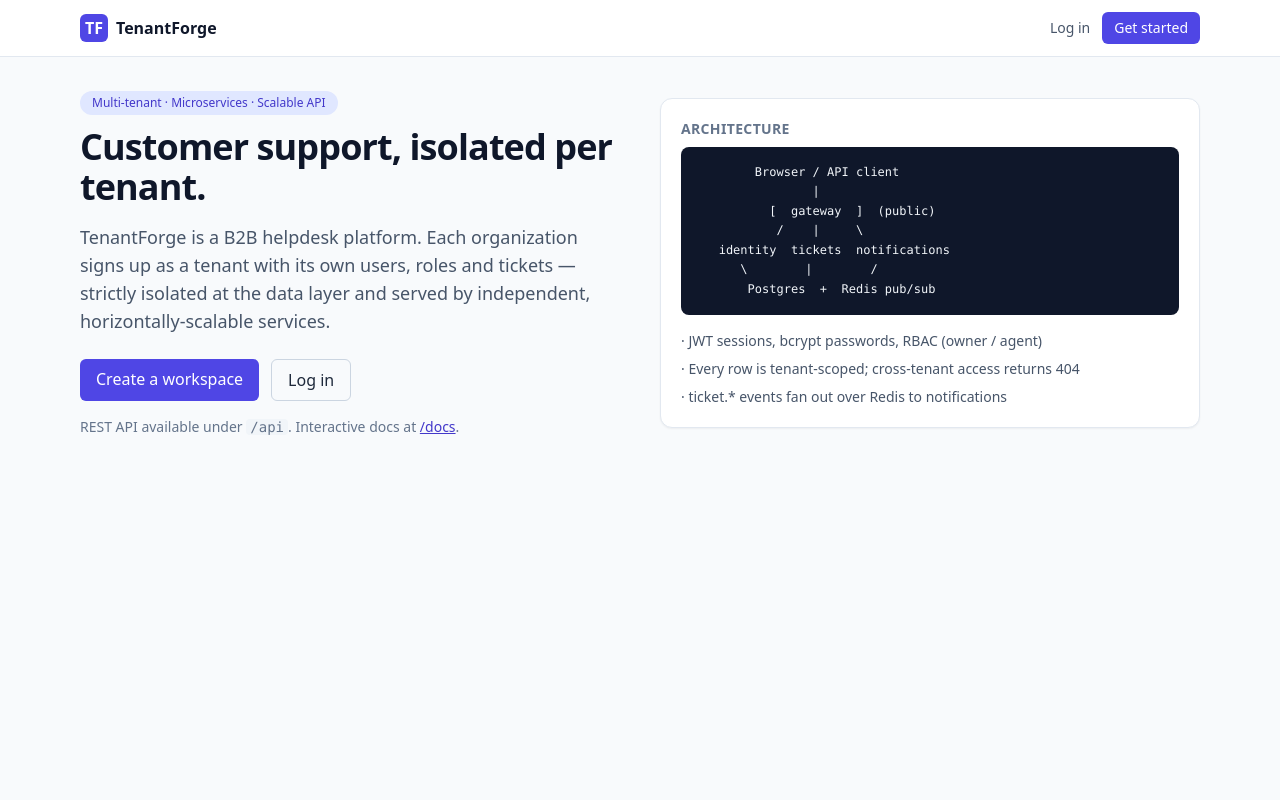
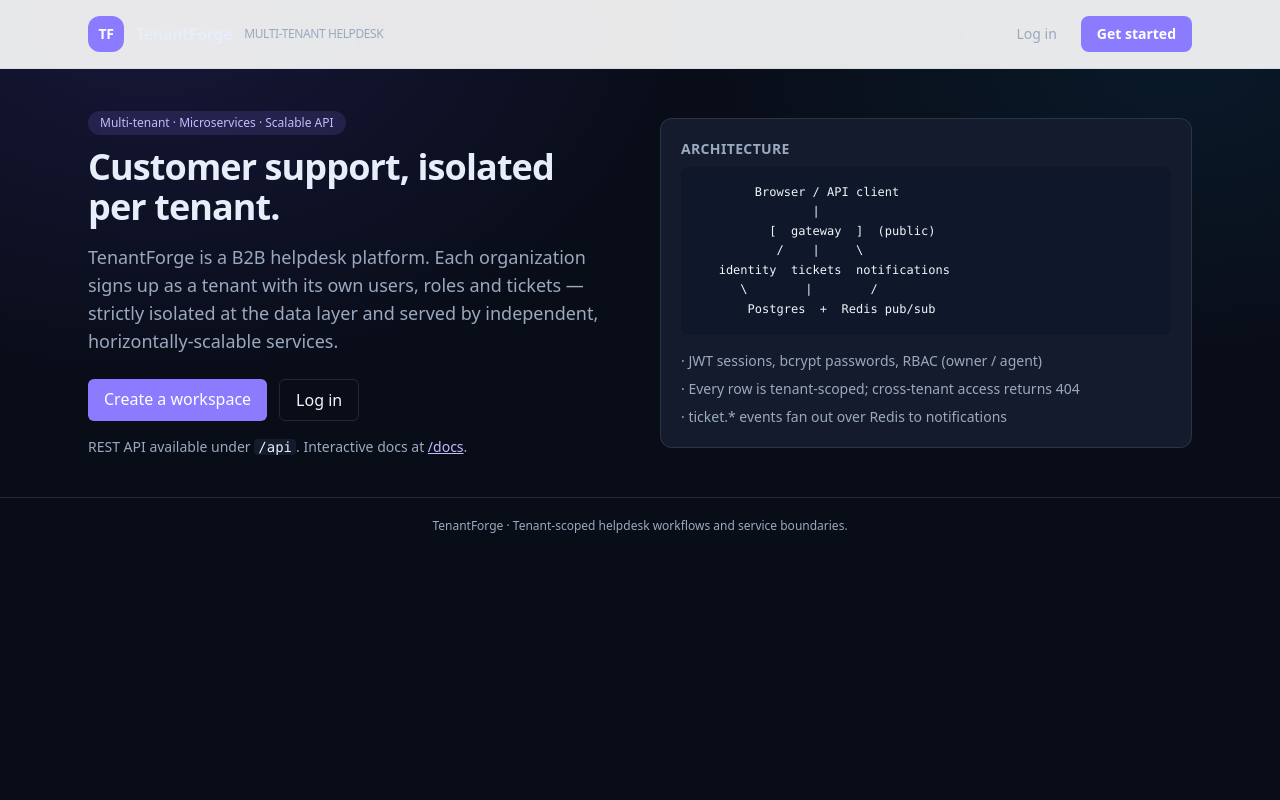
Before and after one commit to Kushe602/Multi-Tenant-B2B-SaaS-Platform, a FastAPI app: page / in a window 1280 px wide. Run offline with FastAPI, Linux system fonts and the light colour scheme; some libraries are stand-ins or nearby versions.

Commit message:
Add modern dark theme to TenantForge gateway templates

```diff
--- a/gateway/templates/base.html
+++ b/gateway/templates/base.html
@@ -1,36 +1,52 @@
 <!doctype html>
-<html lang="en" class="h-full bg-slate-50">
+<html lang="en" class="h-full">
 <head>
   <meta charset="utf-8" />
   <meta name="viewport" content="width=device-width, initial-scale=1" />
+  <meta name="theme-color" content="#090d18" />
+  <meta name="color-scheme" content="dark" />
   <title>{% block title %}TenantForge{% endblock %}</title>
   <script src="https://cdn.tailwindcss.com"></script>
   <script src="https://unpkg.com/htmx.org@1.9.12" integrity="sha384-ujb1lZYygJmzgSwoxRggbCHcjc0rB2XoQrxeTUQyRjrOnlCoYta87iKBWq3EsdM2" crossorigin="anonymous"></script>
-  <script>
-    tailwind.config = { theme: { extend: { colors: { brand: { 600: '#4f46e5', 700: '#4338ca' } } } } }
-  </script>
+  <script>tailwind.config = { theme: { extend: { colors: { brand: { 600: '#8b7cff', 700: '#7667ed' } } } } }</script>
+  <style>
+    :root{color-scheme:dark;--page:#090d18;--surface:#131b2d;--line:rgba(148,163,184,.18);--text:#e8eef9;--muted:#9ba9bf;--accent:#8b7cff}
+    *{box-sizing:border-box}html{background:var(--page);scroll-behavior:smooth}
+    body{min-height:100%;color:var(--text);background:radial-gradient(ellipse at 12% 0%,rgba(91,76,220,.17),transparent 34rem),radial-gradient(ellipse at 92% 8%,rgba(14,165,233,.08),transparent 30rem),var(--page)}
+    body .bg-white,body .bg-slate-50,body .bg-slate-100{background-color:var(--surface)!important;color:var(--text)}
+    body .text-slate-900,body .text-slate-800,body .text-slate-700{color:var(--text)!important}
+    body .text-slate-600,body .text-slate-500,body .text-slate-400{color:var(--muted)!important}
+    body [class*="border-slate-"]{border-color:var(--line)!important}
+    body .bg-brand-600{background-color:var(--accent)!important}body .hover\\:bg-brand-700:hover{background-color:#a69aff!important}
+    body .bg-indigo-100{background-color:rgba(139,124,255,.15)!important}body .text-brand-700{color:#c4bbff!important}
+    body .hover\\:bg-slate-50:hover{background-color:rgba(148,163,184,.08)!important}
+    a,button,input,textarea,select{transition:color .18s ease,background-color .18s ease,border-color .18s ease,box-shadow .18s ease}
+    a:focus-visible,button:focus-visible,input:focus-visible,textarea:focus-visible,select:focus-visible{outline:2px solid #a69aff;outline-offset:3px}
+    input,textarea,select{background-color:#0e1627;color:var(--text);border-color:var(--line)}
+    ::selection{background:rgba(139,124,255,.35)}
+    @media(prefers-reduced-motion:reduce){*,*::before,*::after{scroll-behavior:auto!important;transition-duration:.01ms!important;animation-duration:.01ms!important}}
+  </style>
 </head>
-<body class="h-full text-slate-800">
-  <header class="border-b border-slate-200 bg-white">
-    <div class="mx-auto flex max-w-6xl items-center justify-between px-4 py-3">
-      <a href="/" class="flex items-center gap-2 font-semibold text-slate-900">
-        <span class="inline-flex h-7 w-7 items-center justify-center rounded-md bg-brand-600 text-white">TF</span>
-        TenantForge
+<body class="min-h-full text-slate-100 antialiased">
+  <header class="sticky top-0 z-20 border-b border-slate-200 bg-white/90 backdrop-blur">
+    <div class="mx-auto flex max-w-6xl items-center justify-between gap-4 px-4 py-4 sm:px-6">
+      <a href="/" class="flex items-center gap-3 font-semibold tracking-tight text-slate-900">
+        <span class="inline-flex h-9 w-9 items-center justify-center rounded-xl bg-brand-600 text-sm font-bold text-white">TF</span>
+        TenantForge <span class="hidden text-xs font-medium text-slate-500 sm:inline">MULTI-TENANT HELPDESK</span>
       </a>
       <nav class="flex items-center gap-3 text-sm">
         {% if principal %}
-          <span class="hidden sm:inline text-slate-500">{{ principal.email }} &middot; <span class="font-medium text-brand-700">{{ principal.role }}</span></span>
+          <span class="hidden sm:inline text-slate-500">{{ principal.email }} · <span class="font-medium text-brand-700">{{ principal.role }}</span></span>
           <a href="/app" class="text-slate-600 hover:text-slate-900">Dashboard</a>
-          <form action="/logout" method="post"><button class="rounded-md border border-slate-300 px-3 py-1.5 hover:bg-slate-50">Log out</button></form>
+          <form action="/logout" method="post"><button class="rounded-lg border border-slate-300 px-3 py-2 hover:bg-slate-50">Log out</button></form>
         {% else %}
-          <a href="/login" class="text-slate-600 hover:text-slate-900">Log in</a>
-          <a href="/signup" class="rounded-md bg-brand-600 px-3 py-1.5 text-white hover:bg-brand-700">Get started</a>
+          <a href="/login" class="rounded-lg px-3 py-2 text-slate-600 hover:text-slate-900">Log in</a>
+          <a href="/signup" class="rounded-lg bg-brand-600 px-4 py-2 font-semibold text-white hover:bg-brand-700">Get started</a>
         {% endif %}
       </nav>
     </div>
   </header>
-  <main class="mx-auto max-w-6xl px-4 py-8">
-    {% block content %}{% endblock %}
-  </main>
+  <main class="mx-auto max-w-6xl px-4 py-8 sm:px-6 sm:py-10">{% block content %}{% endblock %}</main>
+  <footer class="border-t border-slate-800 px-4 py-5 text-center text-xs text-slate-500">TenantForge · Tenant-scoped helpdesk workflows and service boundaries.</footer>
 </body>
 </html>
```
